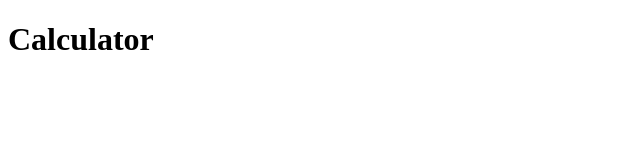
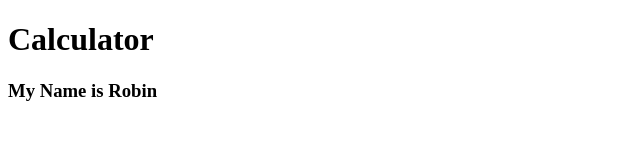
Before and after one commit to robincse-usa16/clock-1, a plain HTML site: page index.html in a window 1280 px wide. Shown: the whole page, without its empty margins (0-640 px from the left). Drawn offline with Linux system fonts and the light colour scheme.

Commit message:
name deside

```diff
--- a/index.html
+++ b/index.html
@@ -8,6 +8,7 @@
   </head>
   <body>
     <h1>Calculator</h1>
+    <h3>My Name is Robin</h3>
 
     <script src="./script.js"></script>
   </body>
```
